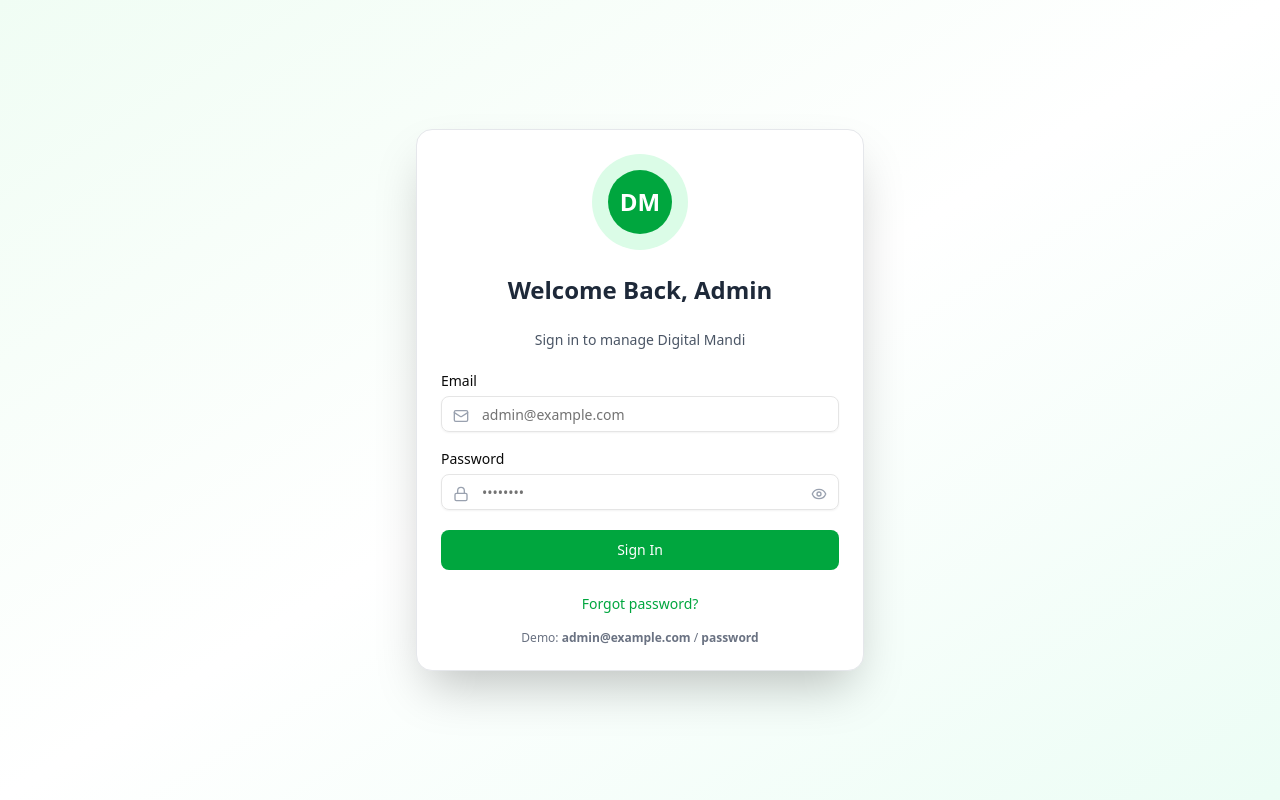
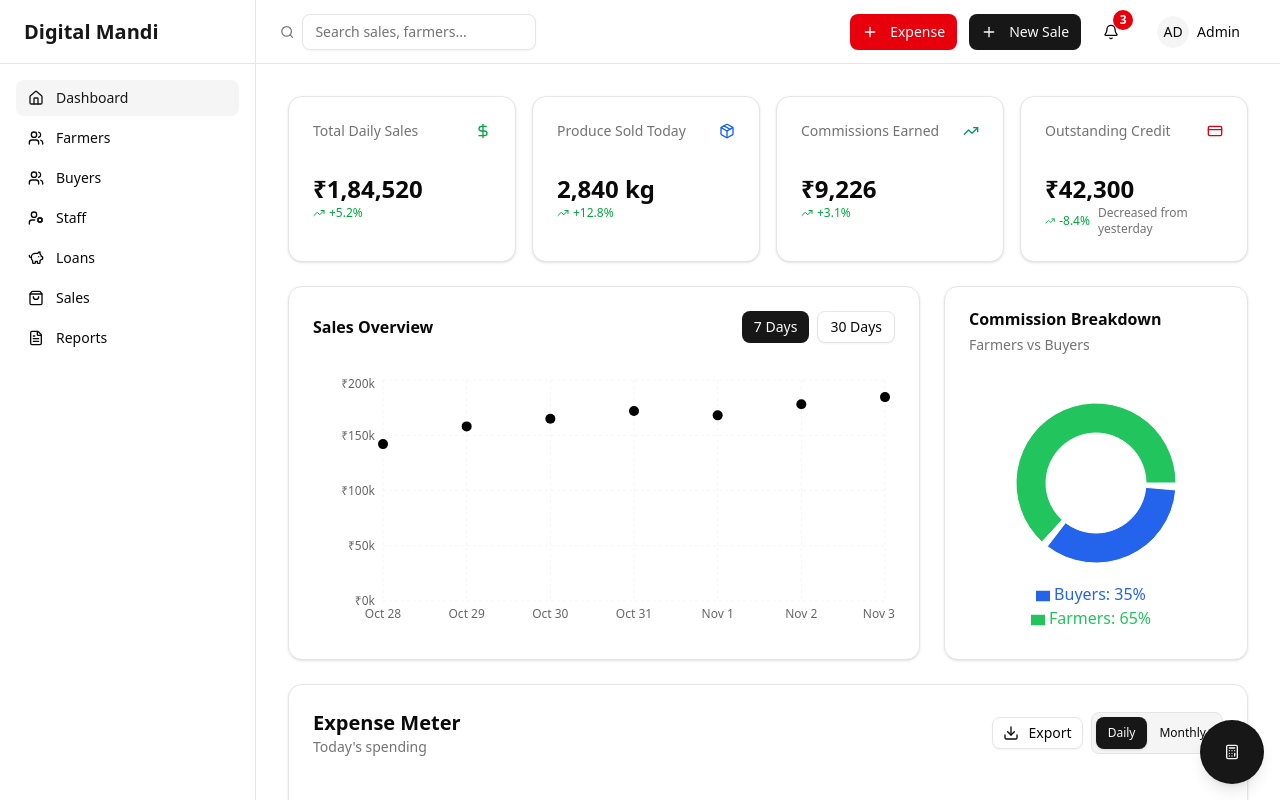
Before and after one commit to Amitkr77/Digital-Mandi, a Next.js app: page / in a window 1280 px wide. Built offline with nearby package versions, Linux system fonts and the light colour scheme.

Commit message:
separated the auth logic

```diff
--- a/src/app/page.js
+++ b/src/app/page.js
@@ -1,28 +1,25 @@
-// src/app/page.js
-"use client";
+// src/app/page.tsx   (or .js)
+import DashboardLayout from "@/components/layout/DashboardLayout";
+import DashboardContent from "@/components/Dashboard/DashboardContent";
+import { Loader2 } from "lucide-react";
+import { Suspense } from "react";
 
-import { useState } from "react";
-import Login from "@/components/auth/Login";
-import DashboardContent from "@/components/Dashboard/DashboardContent";
-import DashboardLayout from "@/components/layout/DashboardLayout";
+export const dynamic = "force-dynamic"; // optional – ensures fresh render
 
 export default function Home() {
-  const [isAuthenticated, setIsAuthenticated] = useState(false);
 
-  const handleLogin = async (email, password) => {
-    console.log("Login attempt:", { email, password });
-    // Simulate login delay
-    await new Promise((resolve) => setTimeout(resolve, 1000));
-    setIsAuthenticated(true);
-  };
-
-  if (!isAuthenticated) {
-    return <Login onLogin={handleLogin} />;
-  }
-
+  // No auth logic here – middleware already redirected if needed
   return (
     <DashboardLayout>
-    <DashboardContent />
+      <Suspense
+        fallback={
+          <div className="flex h-screen items-center justify-center">
+            <Loader2 className="h-10 w-10 animate-spin text-green-600" />
+          </div>
+        }
+      >
+        <DashboardContent />
+      </Suspense>
     </DashboardLayout>
   );
 }
```
